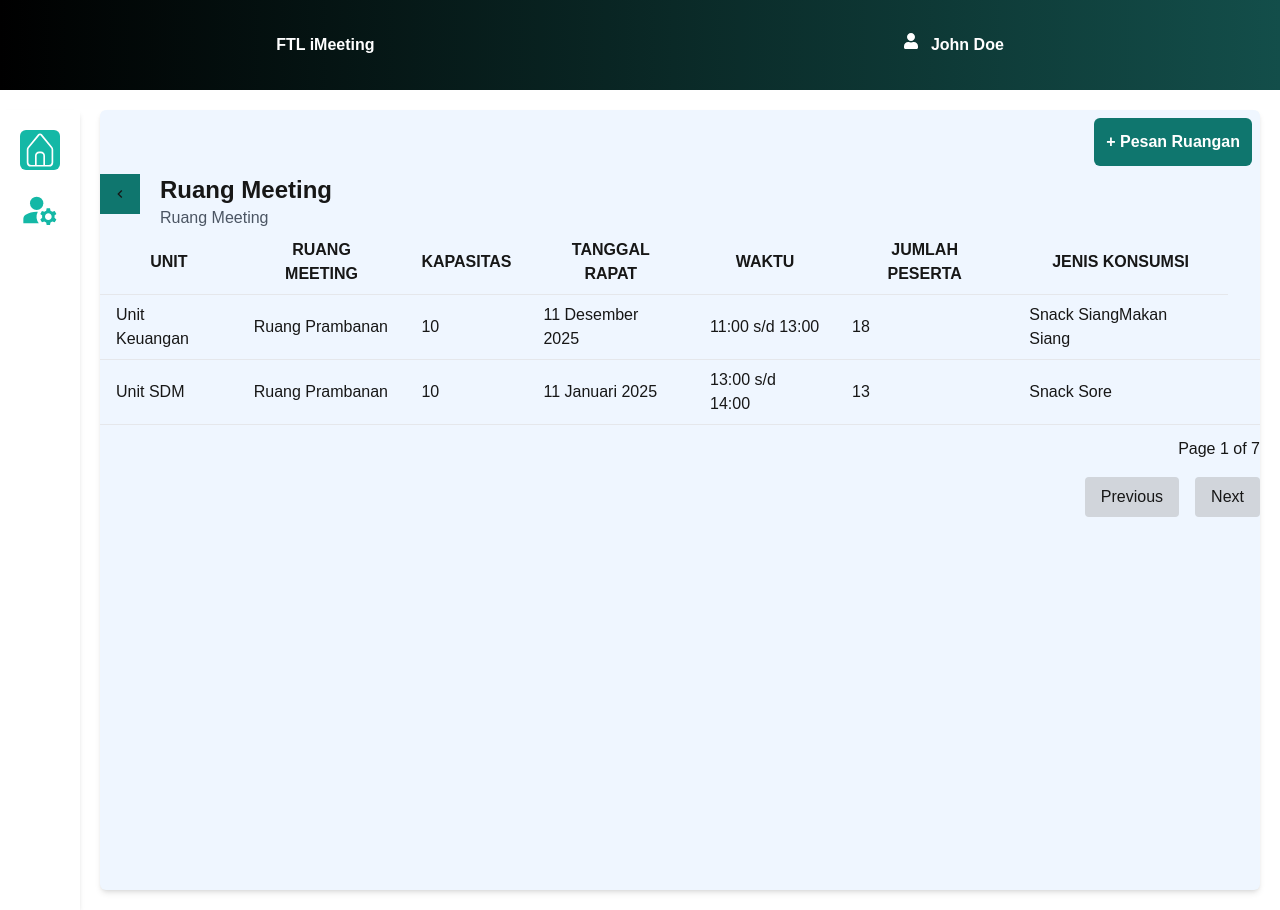
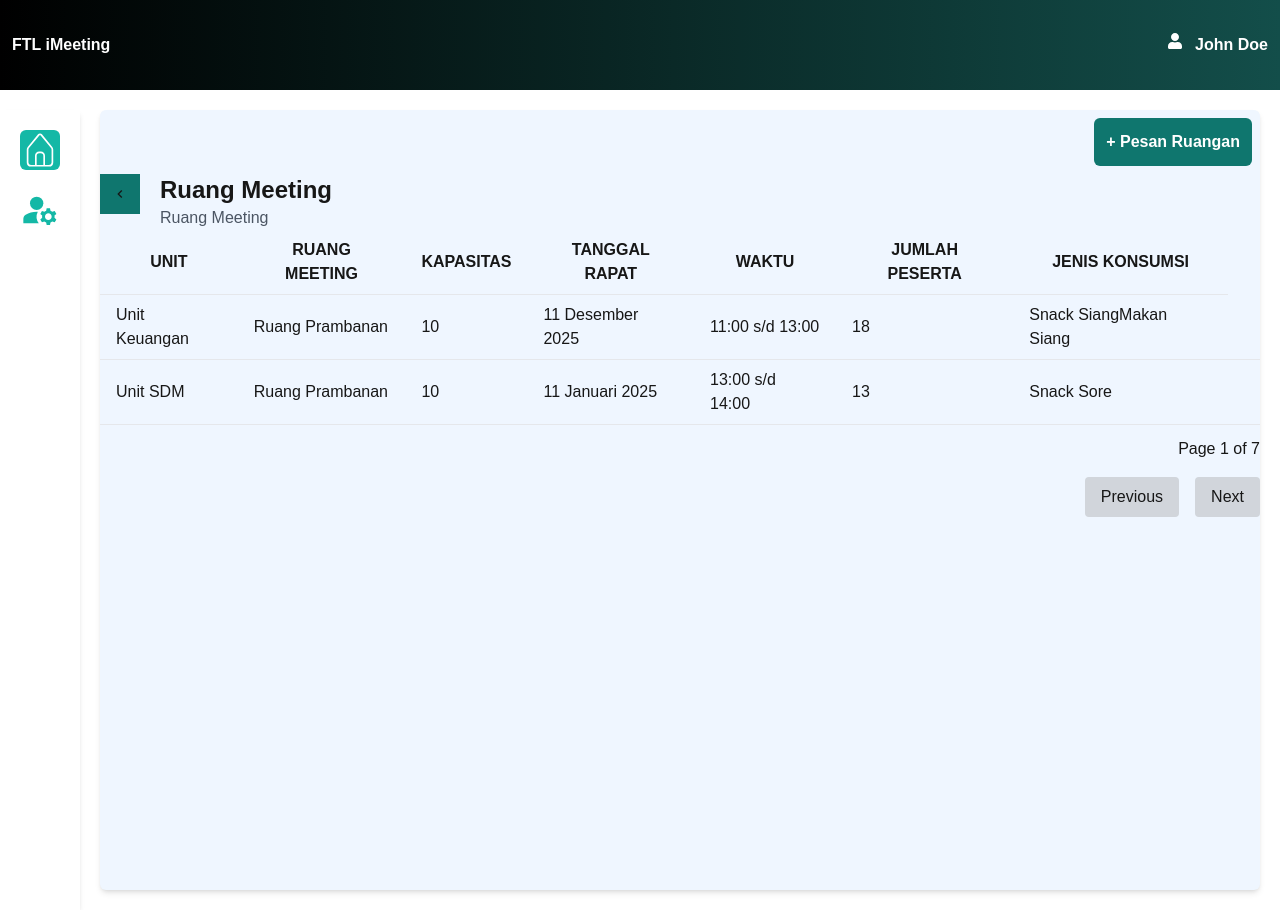
Before and after one commit to smmuja/ftl-test, a Next.js app: page / in a window 1280 px wide. Built offline with nearby package versions, Linux system fonts and the light colour scheme.

Commit message:
style: fix navbar

```diff
--- a/src/layout/components/Navbar.tsx
+++ b/src/layout/components/Navbar.tsx
@@ -4,7 +4,7 @@ import { FaUser } from "react-icons/fa";
 export function Navbar() {
   return (
     <>
-      <nav className="bg-gradient-to-r from-black to-teal-900 flex justify-between lg:justify-around items-center px-3 py-2 sticky top-0 text-green-tosca font-semibold z-10 h-[90px] w-screen p-3">
+      <nav className="bg-gradient-to-r from-black to-teal-900 flex justify-between items-center w-full sticky top-0 text-white font-semibold z-10 h-[90px] p-3">
         <Link href="/" className="text-white">
           FTL iMeeting
         </Link>
```
